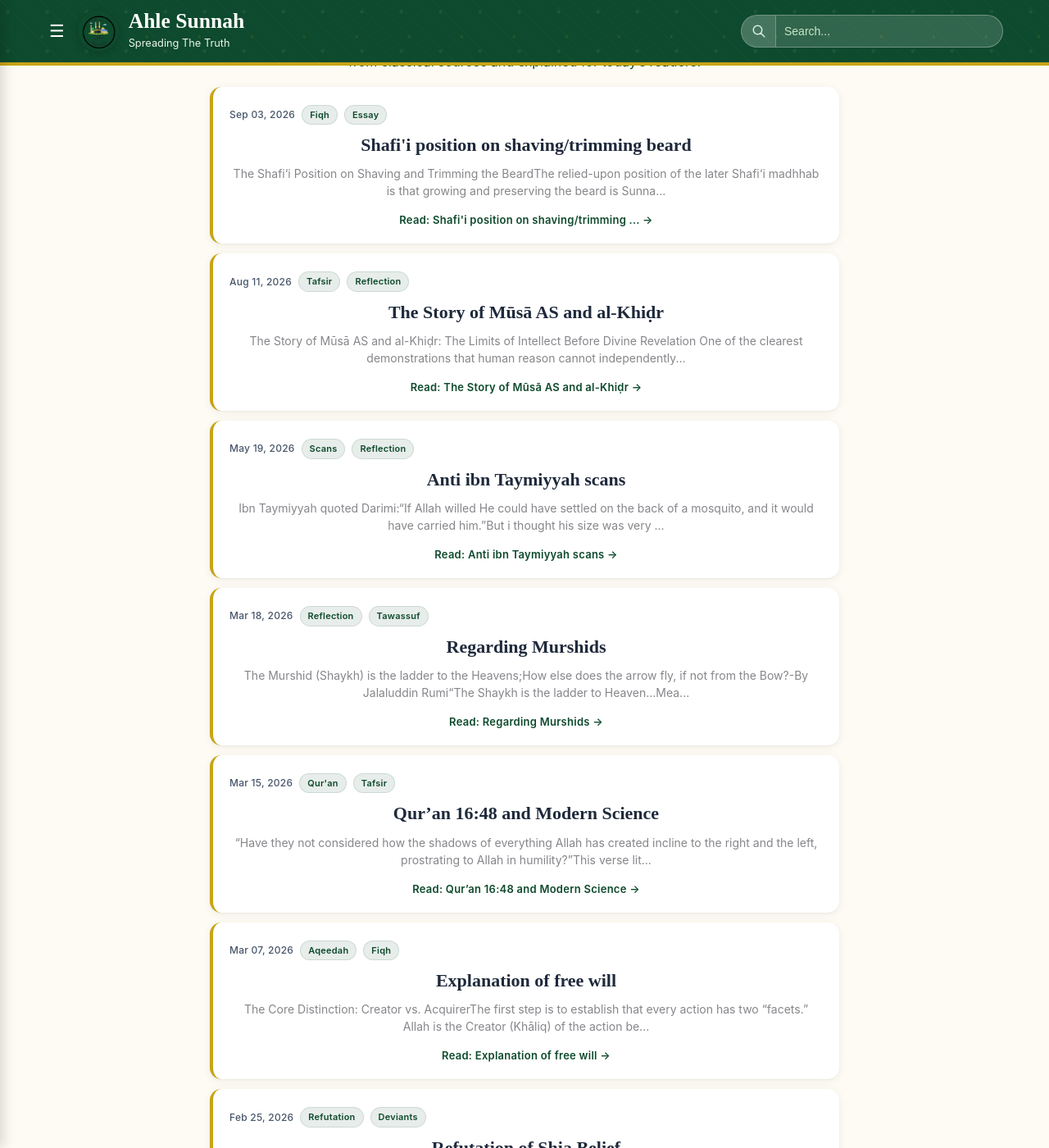
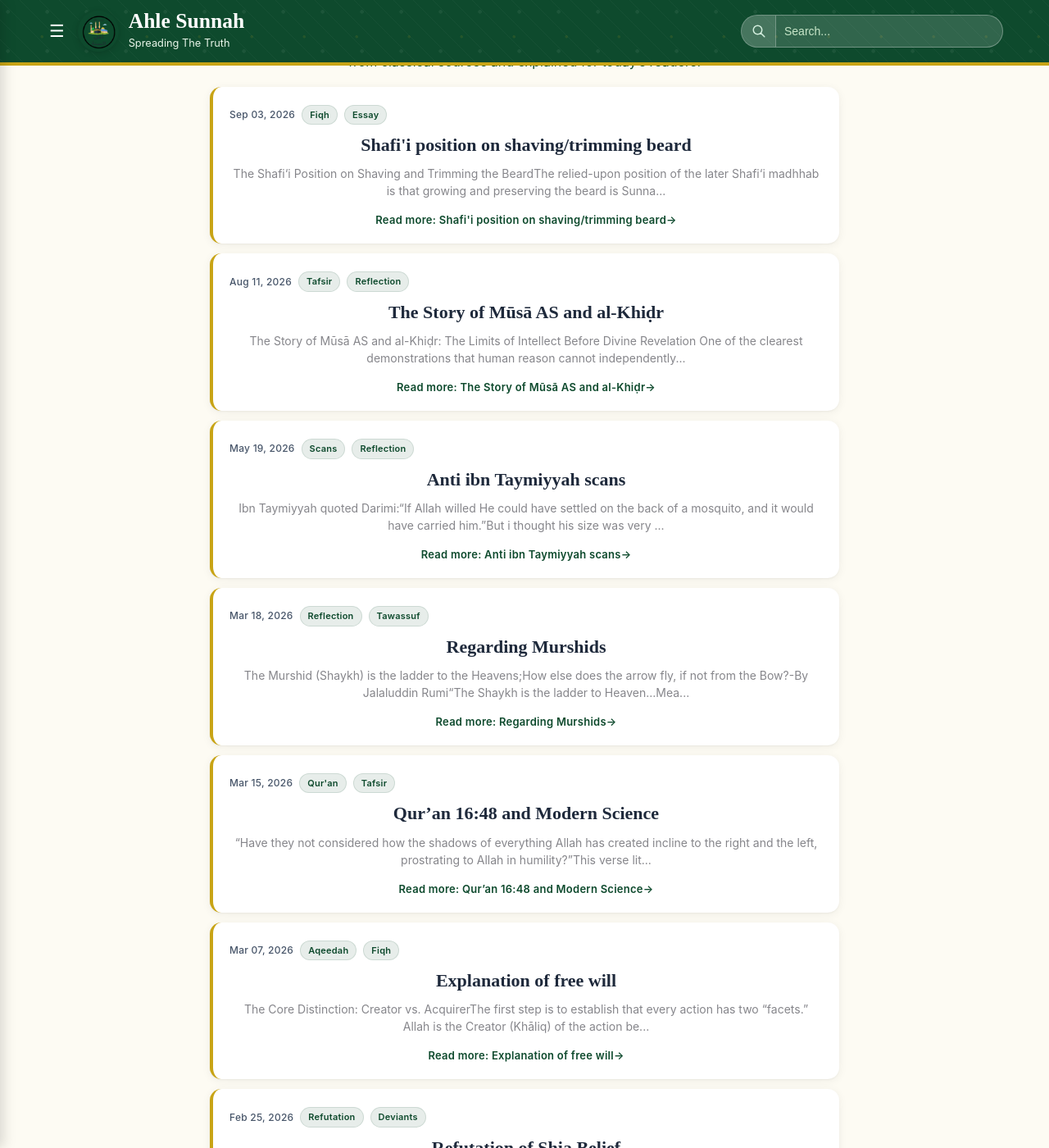
Before and after one commit to Fali17/ahlesunnah, a Jekyll site: the page built from index.html, in a window 1280 px wide and 1400 px high, scrolled down 226 px. Shown: the whole window at 82% size. Built offline with Jekyll 4.4.1, drawn with Linux system fonts in a browser that asks for light colours; the list of posts is cut into pages by our own code; some of the changed text lies outside the part shown.

Commit message:
Update index.html

```diff
--- a/index.html
+++ b/index.html
@@ -50,7 +50,8 @@
   </p>
 
  <a class="read-more" href="{{ post.url | relative_url }}">
-  Read: {{ post.title | truncate: 40 }} →
+  Read more<span class="visually-hidden">: {{ post.title }}</span> →
+ </a>
  </a>
 </article>
 {% endfor %}
```
